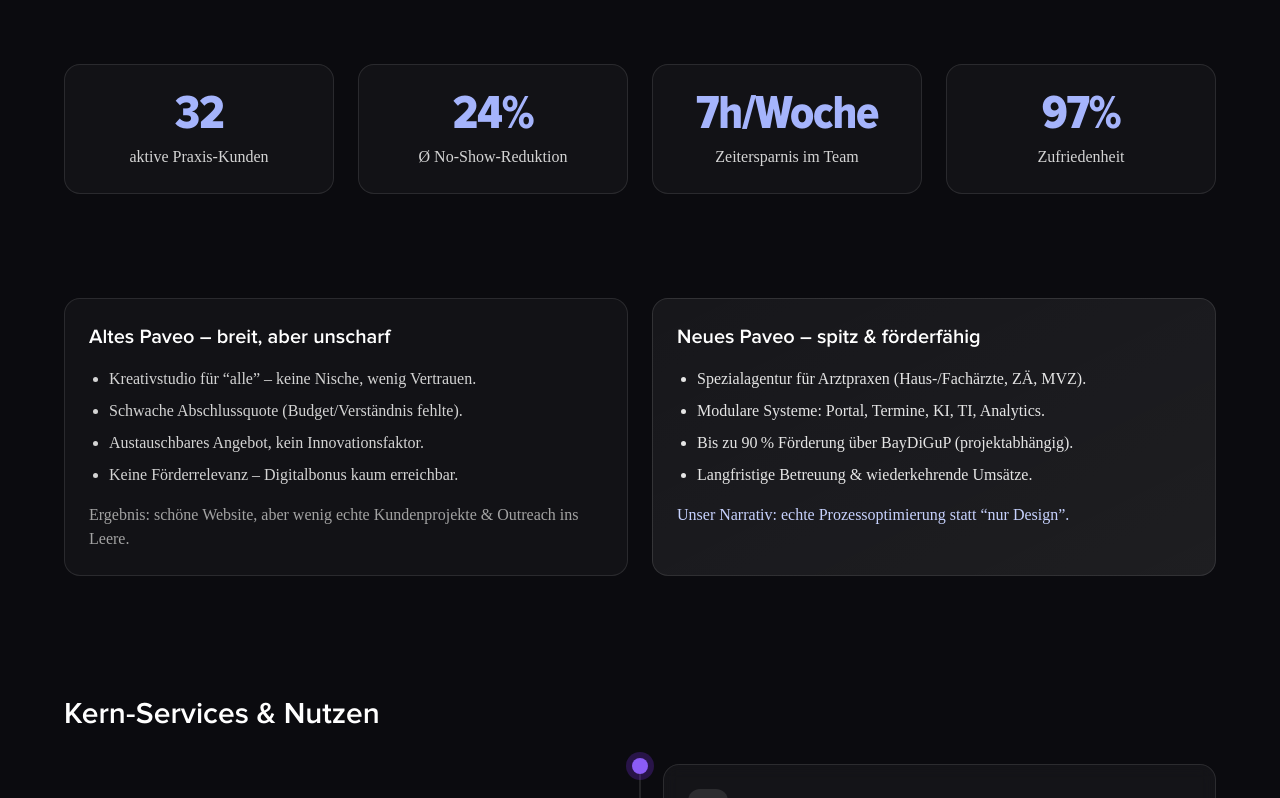
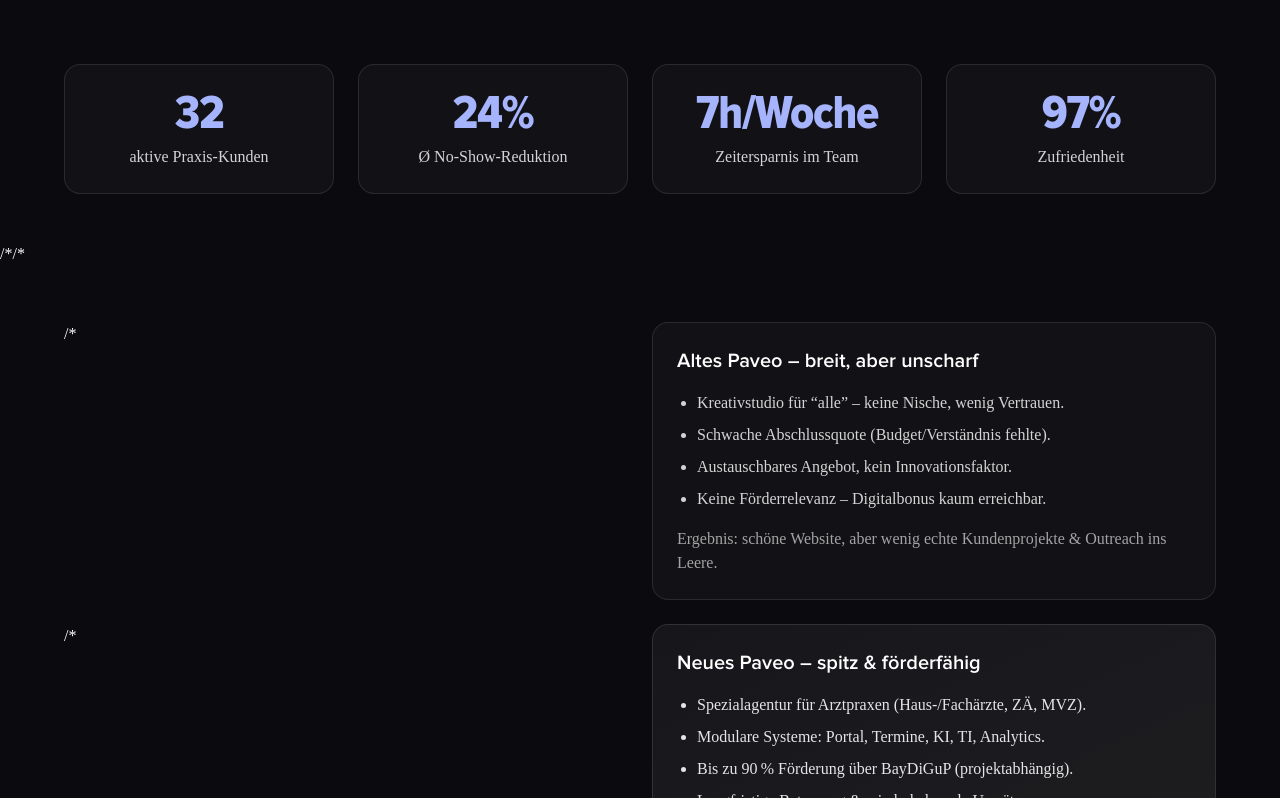
Before and after one commit to cyclebittt/pavewebyyyy, a Next.js app: page / in a window 1280 px wide. Shown: the part 807-1605 px from the top of the page. Built offline with nearby package versions, Linux system fonts and the light colour scheme; a web font is replaced by a local one.

Commit message:
Update page.js

```diff
--- a/app/page.js
+++ b/app/page.js
@@ -204,11 +204,11 @@ export default function Home() {
         </div>
       </section>
 
-      {/* ALT vs. NEU */}
-      <section className="px-5 md:px-16 py-10 md:py-14">
+      /*{/* ALT vs. NEU */}
+      /*<section className="px-5 md:px-16 py-10 md:py-14">
         <div className="grid grid-cols-1 md:grid-cols-2 gap-6">
           {/* Altes Paveo */}
-          <div className="rounded-2xl border border-white/10 bg-white/[0.03] p-6">
+        /*  <div className="rounded-2xl border border-white/10 bg-white/[0.03] p-6">
             <h3 className="text-xl font-semibold">Altes Paveo – breit, aber unscharf</h3>
             <ul className="mt-4 space-y-2 text-neutral-300 list-disc pl-5">
               <li>Kreativstudio für “alle” – keine Nische, wenig Vertrauen.</li>
@@ -221,8 +221,8 @@ export default function Home() {
             </p>
           </div>
 
-          {/* Neues Paveo */}
-          <div className="rounded-2xl border border-white/10 bg-gradient-to-br from-white/[0.05] to-white/[0.08] p-6">
+         {/* Neues Paveo */}
+          /*<div className="rounded-2xl border border-white/10 bg-gradient-to-br from-white/[0.05] to-white/[0.08] p-6">
             <h3 className="text-xl font-semibold">Neues Paveo – spitz & förderfähig</h3>
             <ul className="mt-4 space-y-2 text-neutral-200 list-disc pl-5">
               <li>Spezialagentur für Arztpraxen (Haus‑/Fachärzte, ZÄ, MVZ).</li>
@@ -235,7 +235,7 @@ export default function Home() {
             </p>
           </div>
         </div>
-      </section>
+      </section>*/
 
       {/* MODULE als Scroll-Path (Top→Bottom) */}
       <section className="px-5 md:px-16 py-12 md:py-16">
```
